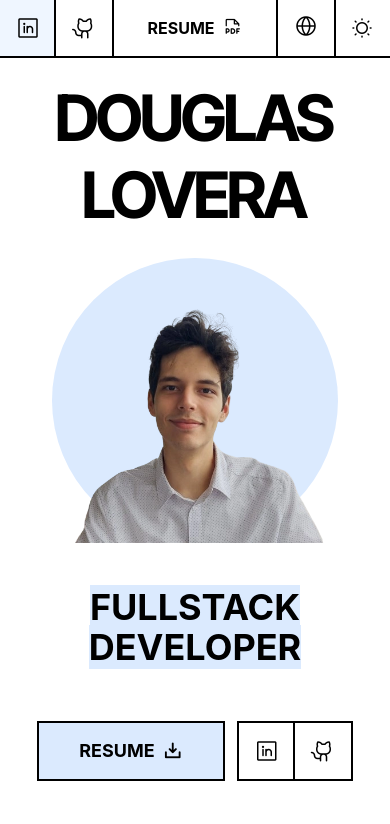
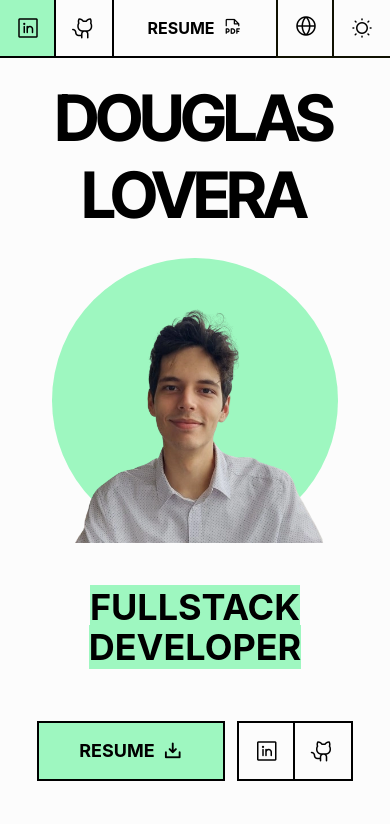
Before and after one commit to doulovera/doulovera.com, an Astro site: page / in a window 390 px wide. Shown: the top 824 px of the page. Built offline with nearby package versions, Linux system fonts and the light colour scheme; Astro itself is replaced by a stand-in of ours; a web font is replaced by a local one.

Commit message:
change dark/light mode colors and brand color

```diff
--- a/src/components/experience/work.astro
+++ b/src/components/experience/work.astro
@@ -22,7 +22,7 @@ const totalMonths = (to.getFullYear() - from.getFullYear()) * 12 + (to.getMonth(
 
 ---
 
-<article class="grid grid-cols-1 sm:grid-cols-[40%,1fr] gap-4">
+<article class="grid grid-cols-1 sm:grid-cols-[40%,1fr] gap-8 sm:gap-4">
   <div>
     <div class="flex gap-6 items-center">
       <img
@@ -47,7 +47,7 @@ const totalMonths = (to.getFullYear() - from.getFullYear()) * 12 + (to.getMonth(
   </div>
 
   <div>
-    <h4 class="uppercase text-2xl font-bold mb-5">
+    <h4 class="uppercase text-xl sm:text-2xl font-bold mb-5">
       <span class="bg-brand dark:bg-brand-dark">
         {role}
       </span>
--- a/src/components/header/header.astro
+++ b/src/components/header/header.astro
@@ -55,7 +55,7 @@ const navbarItems = [
   />
 
   <button
-    class="flex justify-center items-center aspect-square w-14 text-2xl shadow-outline-no-left shadow-dark dark:shadow-light text-black dark:text-white"
+    class="flex justify-center items-center aspect-square w-14 text-2xl shadow-outline shadow-dark dark:shadow-light text-black dark:text-white bg-light dark:bg-dark hover:bg-brand dark:hover:bg-brand-dark"
     id="theme-toggle"
   >
     <i class="ph:sun-dim"></i>
--- a/src/components/shared/anchor-group.astro
+++ b/src/components/shared/anchor-group.astro
@@ -19,7 +19,7 @@ const { className = '', items } = Astro.props
     items.map(({ content = '', href, icon, ariaLabel }, index) => (
       <a
         href={href}
-        class={`flex justify-center items-center gap-2 h-14 min-w-14 w-auto text-black dark:text-white bg-light hover:bg-blue-50 dark:bg-dark dark:hover:bg-brand-black shadow-outline`}
+        class={`flex justify-center items-center gap-2 h-14 min-w-14 w-auto text-black dark:text-white bg-light hover:bg-brand dark:bg-dark dark:hover:bg-brand-dark shadow-outline`}
         aria-label={ariaLabel || undefined}
 
       >
--- a/tailwind.config.mjs
+++ b/tailwind.config.mjs
@@ -17,14 +17,14 @@ export default {
 			},
 			colors: {
 				brand: {
-					DEFAULT: '#dbeafe',
-					dark: '#4d5b92',
+					DEFAULT: '#9EF7C0',
+					dark: '#09A066',
 				},
 				light: {
-					DEFAULT: '#fff'
+					DEFAULT: '#fcfcfc'
 				},
 				dark: {
-					DEFAULT: '#000'
+					DEFAULT: '#101101'
 				},
 			}
 		},
```
